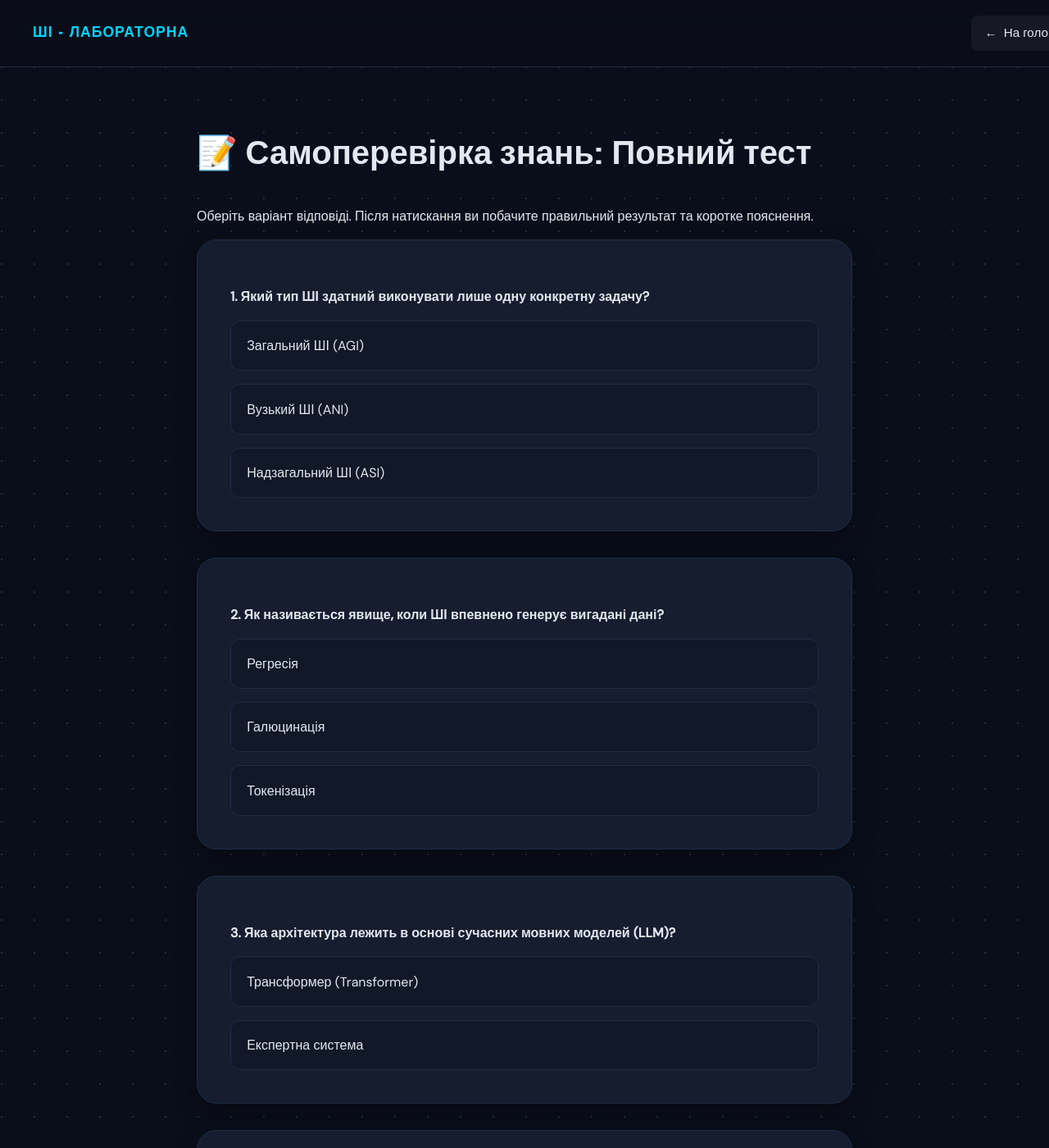
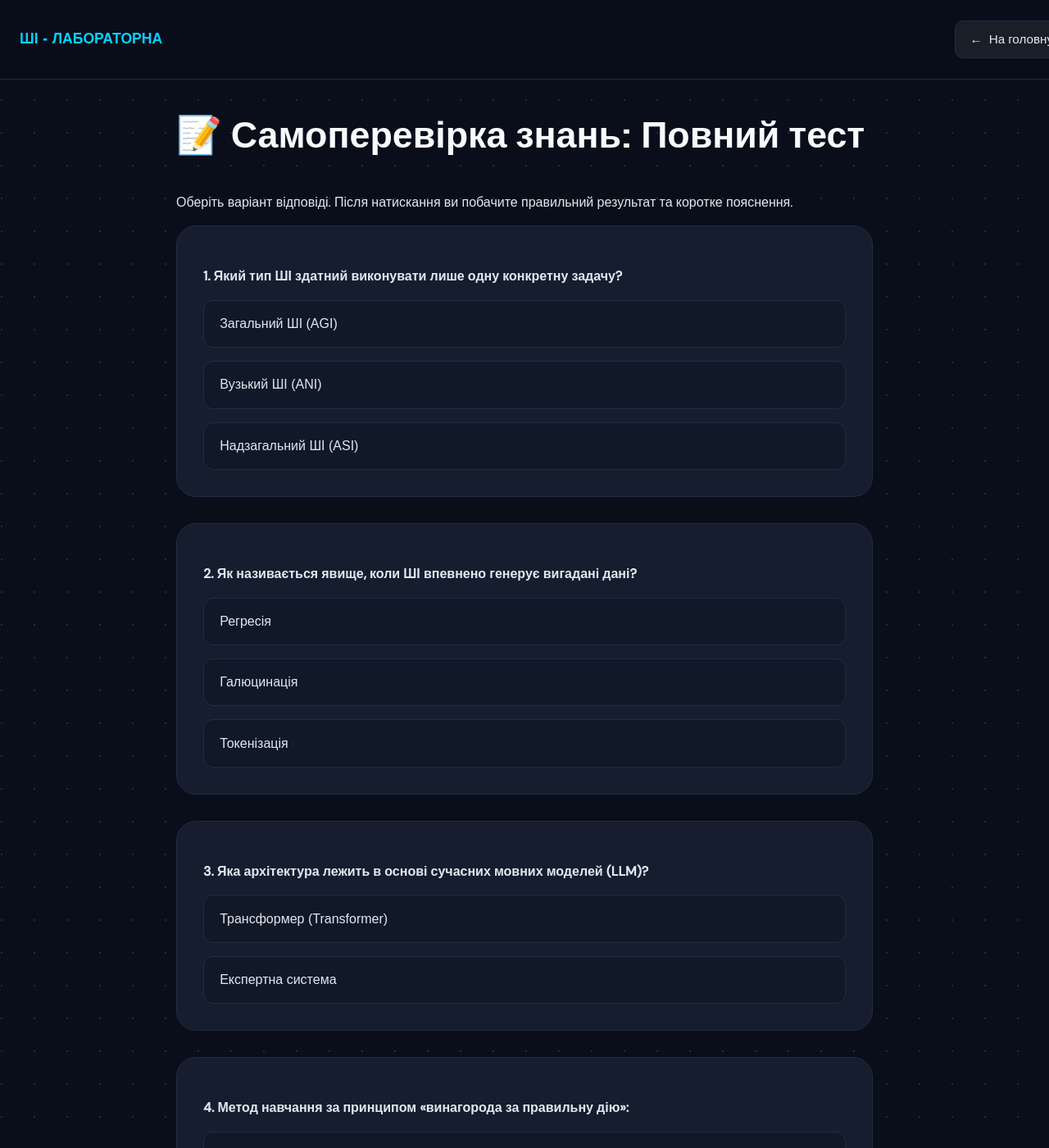
Before and after one commit to Ilona160/AI, a Jekyll site: the page built from tests/self-check.md, in a window 1280 px wide and 1400 px high. Shown: the whole window at 82% size. Built offline with Jekyll 4.4.1, drawn with Linux system fonts in a browser that asks for light colours.

Commit message:
Update default.html

```diff
--- a/_layouts/default.html
+++ b/_layouts/default.html
@@ -13,56 +13,60 @@
 
     body {
       font-family: 'DM Sans', sans-serif; background: var(--bg); color: var(--text);
-      line-height: 1.6; padding: 120px 20px 60px;
+      line-height: 1.6; padding: 100px 20px 60px;
       background-image: radial-gradient(circle at 2px 2px, var(--border) 1px, transparent 0);
       background-size: 40px 40px;
+      margin: 0;
     }
 
-    /* Виправлена навігація */
+    /* Оновлена навігація */
     nav {
       position: fixed; top: 0; left: 0; width: 100%;
-      background: rgba(10, 14, 26, 0.9); backdrop-filter: blur(15px);
+      background: rgba(10, 14, 26, 0.95); backdrop-filter: blur(20px);
       border-bottom: 1px solid var(--border);
-      padding: 1.2rem 2.5rem; /* Збільшили відступи, щоб не тиснуло */
+      padding: 0.8rem 1.5rem;
       display: flex; justify-content: space-between; align-items: center; z-index: 1000;
+      min-height: 70px;
     }
 
     .nav-logo {
       font-family: 'Syne', sans-serif; font-weight: 800; color: var(--accent);
-      text-decoration: none; font-size: 1.1rem; letter-spacing: 1px;
+      text-decoration: none; font-size: clamp(0.9rem, 4vw, 1.1rem);
+      white-space: nowrap; margin-right: 10px;
     }
 
     .nav-link {
       color: var(--text); text-decoration: none; font-size: 0.95rem;
-      display: flex; align-items: center; gap: 8px; /* Відступ між стрілкою та текстом */
-      padding: 8px 16px; border-radius: 8px; background: rgba(255,255,255,0.05);
-      transition: 0.3s; border: 1px solid transparent;
+      display: flex; align-items: center; gap: 8px;
+      padding: 10px 18px; border-radius: 10px; background: rgba(255,255,255,0.07);
+      transition: 0.3s; border: 1px solid var(--border);
+      white-space: nowrap; /* ЗАБОРОНЯЄ СТИСКАННЯ ТЕКСТУ */
+      flex-shrink: 0; /* НЕ ДАЄ КНОПЦІ ЗМЕНШУВАТИСЬ */
     }
-    .nav-link:hover { background: rgba(0, 212, 255, 0.1); border-color: var(--accent); color: var(--accent); }
+    .nav-link:hover { background: var(--accent); color: var(--bg); font-weight: 600; }
 
-    .container { max-width: 800px; margin: 0 auto; }
-
-    .content-block { background: var(--card); border: 1px solid var(--border); padding: 2.5rem; border-radius: 24px; margin-bottom: 2rem; box-shadow: 0 10px 30px rgba(0,0,0,0.3); }
+    .container { max-width: 850px; margin: 0 auto; }
+    .content-block { background: var(--card); border: 1px solid var(--border); padding: 2rem; border-radius: 24px; margin-bottom: 2rem; }
 
     .quiz-btn {
       display: block; width: 100%; text-align: left; padding: 1.2rem; margin-top: 1rem;
       background: var(--surface); border: 1px solid var(--border); color: var(--text);
-      border-radius: 12px; cursor: pointer; transition: 0.3s; font-family: inherit; font-size: 1rem;
+      border-radius: 12px; cursor: pointer; transition: 0.3s; font-size: 1rem;
     }
     .quiz-btn:hover { border-color: var(--accent); background: rgba(0, 212, 255, 0.05); }
 
-    .correct { border-color: #10b981 !important; background: rgba(16, 185, 129, 0.15) !important; color: #10b981 !important; }
-    .incorrect { border-color: #ef4444 !important; background: rgba(239, 68, 68, 0.15) !important; color: #ef4444 !important; }
+    .correct { border-color: #10b981 !important; background: rgba(16, 185, 129, 0.2) !important; color: #10b981 !important; }
+    .incorrect { border-color: #ef4444 !important; background: rgba(239, 68, 68, 0.2) !important; color: #ef4444 !important; }
 
-    .feedback { display: none; margin-top: 1.2rem; padding: 1.2rem; background: rgba(0, 212, 255, 0.05); border-left: 4px solid var(--accent); border-radius: 8px; font-size: 0.95rem; }
+    .feedback { display: none; margin-top: 1.2rem; padding: 1.2rem; background: rgba(0, 212, 255, 0.05); border-left: 4px solid var(--accent); border-radius: 8px; }
 
-    h1 { font-family: 'Syne', sans-serif; font-size: 2.5rem; margin-bottom: 2rem; }
+    h1 { font-family: 'Syne', sans-serif; font-size: clamp(1.8rem, 5vw, 2.8rem); margin-bottom: 2rem; color: var(--heading); }
   </style>
 </head>
 <body>
   <nav>
-    <a href="../index.html" class="nav-logo">ШІ · ЛАБОРАТОРНА</a>
-    <a href="../index.html" class="nav-link"><span>←</span> На головну</a>
+    <a href="https://ilonamoria.github.io/ai-course/" class="nav-logo">ШІ · ЛАБОРАТОРНА</a>
+    <a href="https://ilonamoria.github.io/ai-course/" class="nav-link"><span>←</span> На головну</a>
   </nav>
 
   <div class="container">
```
Also changed, not shown: other parts of _layouts/default.html (+6 -3 lines).
